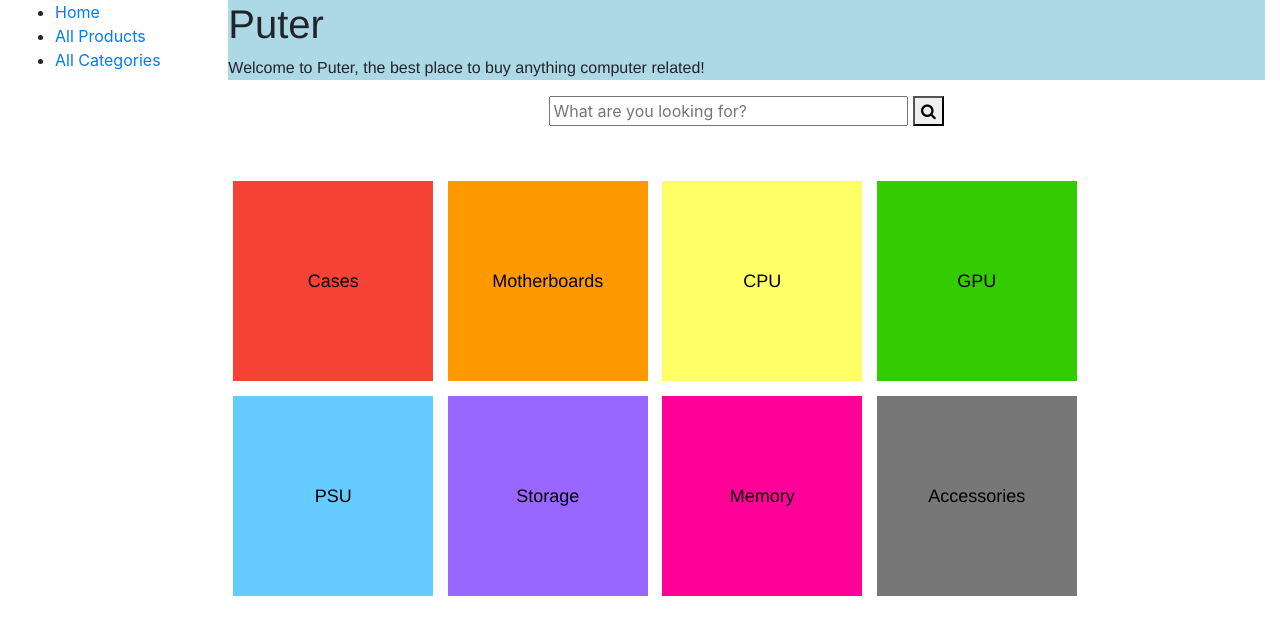
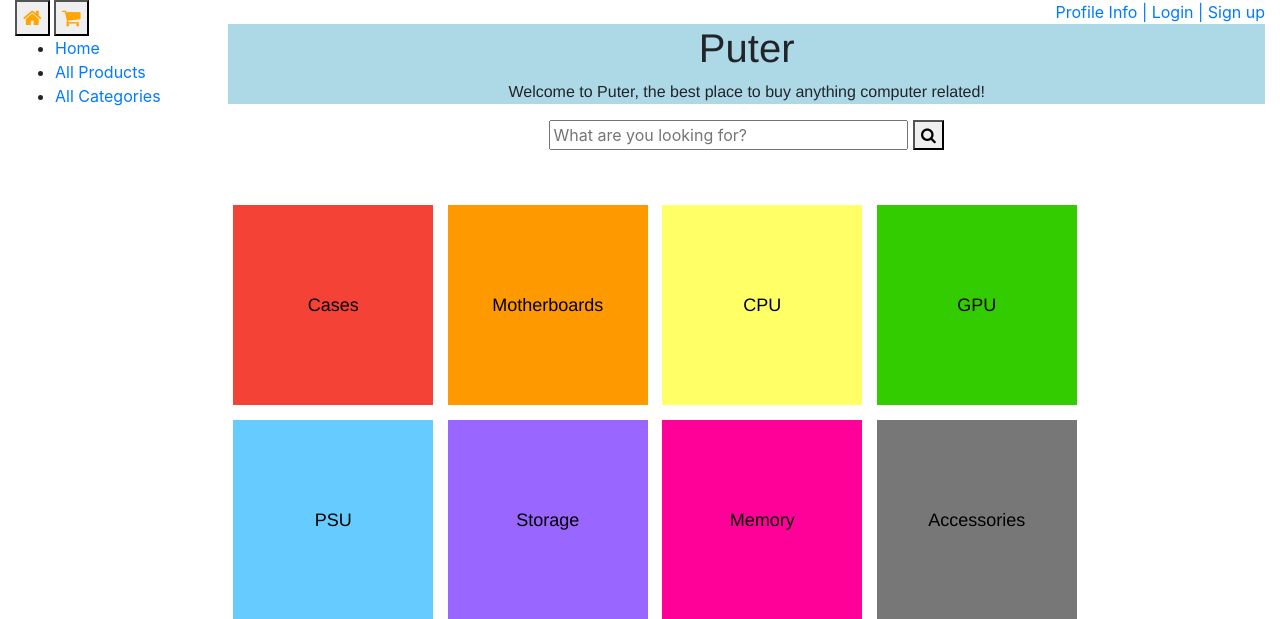
Before and after one commit to TheAeroHead/Puter, a Django app: page /index/ in a window 1280 px wide. Shown: the top 619 px of the page. Run offline with Django 3.2, Linux system fonts and the light colour scheme; data that the repository does not hold is empty; some libraries are stand-ins or nearby versions.

Commit message:
Added product detail header stuff to base_generic.html (used across all extended webpages)

```diff
--- a/templates/base_generic.html
+++ b/templates/base_generic.html
@@ -6,14 +6,19 @@
   <meta name="viewport" content="width=device-width, initial-scale=1">
   <link rel="stylesheet" href="https://stackpath.bootstrapcdn.com/bootstrap/4.1.3/css/bootstrap.min.css" integrity="sha384-MCw98/SFnGE8fJT3GXwEOngsV7Zt27NXFoaoApmYm81iuXoPkFOJwJ8ERdknLPMO" crossorigin="anonymous">
   <!-- Add additional CSS in static file -->
+  <link rel="stylesheet" href="https://cdnjs.cloudflare.com/ajax/libs/font-awesome/4.7.0/css/font-awesome.min.css">
   {% load static %}
   <link rel="stylesheet" href="{% static 'css/styles.css' %}">
+
 </head>
 <body>
   <div class="container-fluid">
     <div class="row">
-      <div class="col-sm-2">
-      {% block sidebar %}
+	  <div class="col-sm-2">
+
+		<button style="font-size:20px"> <i class="fa fa-home" style="color:orange"></i></button>
+		<button style="font-size:20px"> <i class="fa fa-shopping-cart" style="color:orange"></i></button>
+     {% block sidebar %}
         <ul class="sidebar-nav">
           <li><a href="{% url 'index' %}">Home</a></li>
           <li><a href="">All Products</a></li>
@@ -21,8 +26,18 @@
         </ul>
      {% endblock %}
       </div>
-      <div class="col-sm-10 ">{% block content %}{% endblock %}</div>
-    </div>
+
+      <div class="col-sm-10 ">
+			<div style="text-align:right">
+				<a style = "text-decoration:none;" href="">Profile Info | </a>
+				<a style = "text-decoration:none;" href="{% url 'login' %}">Login | </a>
+				<a style = "text-decoration:none;" href="">Sign up</a>
+				{% block name %}<h2 style="text-align:center;">Puter</h2>{% endblock %}
+			</div>
+
+			{% block content %}{% endblock %}
+	  </div>
+	</div>
   </div>
 </body>
 
--- a/templates/index.html
+++ b/templates/index.html
@@ -1,4 +1,11 @@
 {% extends "base_generic.html" %}
+
+{% block name %}
+  <div class="welcome" style="background-color:lightblue">
+  <h1 style="font-family:Helvetica Neue; text-align:center;">Puter</h1>
+  <p style="font-family:Helvetica Neue; text-align:center;">Welcome to Puter, the best place to buy anything computer related!</p>
+  </div>
+{% endblock %}
 
 {% block content %}
 
@@ -30,10 +37,7 @@
 </style>
 
   <link rel="stylesheet" href="https://cdnjs.cloudflare.com/ajax/libs/font-awesome/4.7.0/css/font-awesome.min.css">
-  <div class="welcome" style="background-color:lightblue">
-  <h1 style="font-family:Helvetica Neue;">Puter</h1>
-  <p style="font-family:Helvetica Neue;">Welcome to Puter, the best place to buy anything computer related!</p>
-  </div>
+
 	<center><form class="searchBar" action="/index/search_result" method="get">
 		<input type="text" placeholder="What are you looking for?" name="query" size="30">
 		<button type="submit"><i class="fa fa-search"></i></button>
--- a/templates/products/product_detail.html
+++ b/templates/products/product_detail.html
@@ -5,7 +5,7 @@
 	<title>Product Details</title>
 	<h1 style="text-align:center;">Product Details</h1>
 
-	<button style="font-size:20px"> <i class="fa fa-home" style="color:orange"></i></button>
+	<a href="/index.html" class = button><button style="font-size:20px"> <i class="fa fa-home" style="color:orange"></i></button></a>
 	<button style="font-size:20px"> <i class="fa fa-shopping-cart" style="color:orange"></i></button>
 
 <div style="text-align:right">
```
